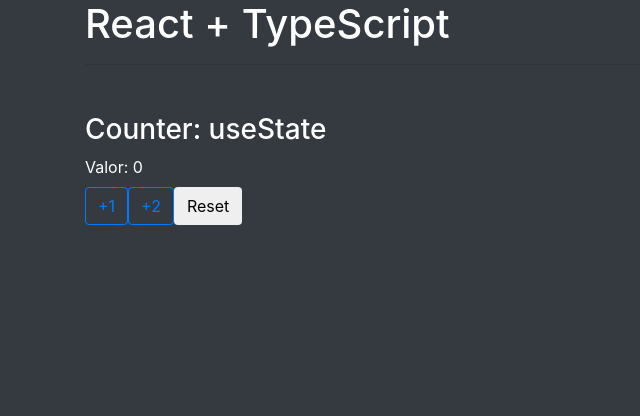
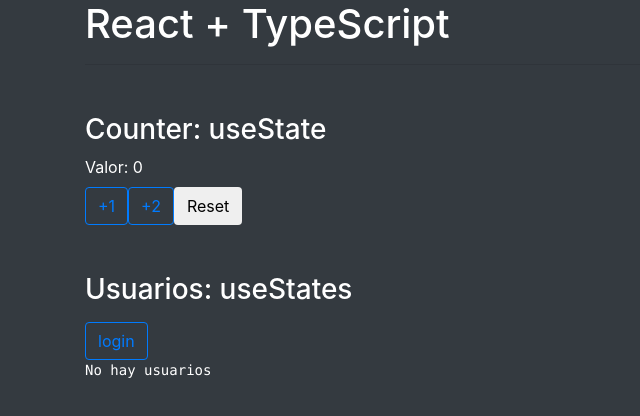
Before and after one commit to Edwardb11/projects-typeScript, a React (Create React App) app in the folder react-ts/: page / in a window 1280 px wide. Shown: the top 416 px of the page, without its empty margins (0-640 px from the left). Built offline with nearby package versions, Linux system fonts and the light colour scheme.

Commit message:
feat: interface for useStates

```diff
--- a/react-ts/src/App.tsx
+++ b/react-ts/src/App.tsx
@@ -1,4 +1,5 @@
 import { Counter } from "./components/Counter";
+import { Usuario } from "./components/Usuario";
 
 function App() {
   return (
@@ -6,6 +7,7 @@
       <h1>React + TypeScript</h1>
       <hr/>
       <Counter/>
+      <Usuario/>
     </>
   );
 }
--- /dev/null
+++ b/react-ts/src/components/Usuario.tsx
@@ -0,0 +1,29 @@
+import { useState } from "react"
+interface User {
+    uid: string;
+    name: string;
+  }
+
+//   const tempUser:User={
+//       uid:"AHJHSJ",
+//       name:"ajdj"
+//   }
+export const Usuario = () => {
+    const [user, setUser] = useState<User>()
+    const login =()=>{
+        setUser({
+            uid:"ABC123",
+            name:"Edward Brito"
+        })
+    }
+  return (
+    <div className="mt-5">
+        <h3>Usuarios: useStates</h3>
+        <button className="btn btn-outline-primary mt-2" onClick={login}>
+            login
+        </button>
+        {(!user)? <pre className="text-white">No hay usuarios</pre>: <pre className="text-white">{JSON.stringify(user)}</pre>}
+
+    </div>
+  )
+}
```
